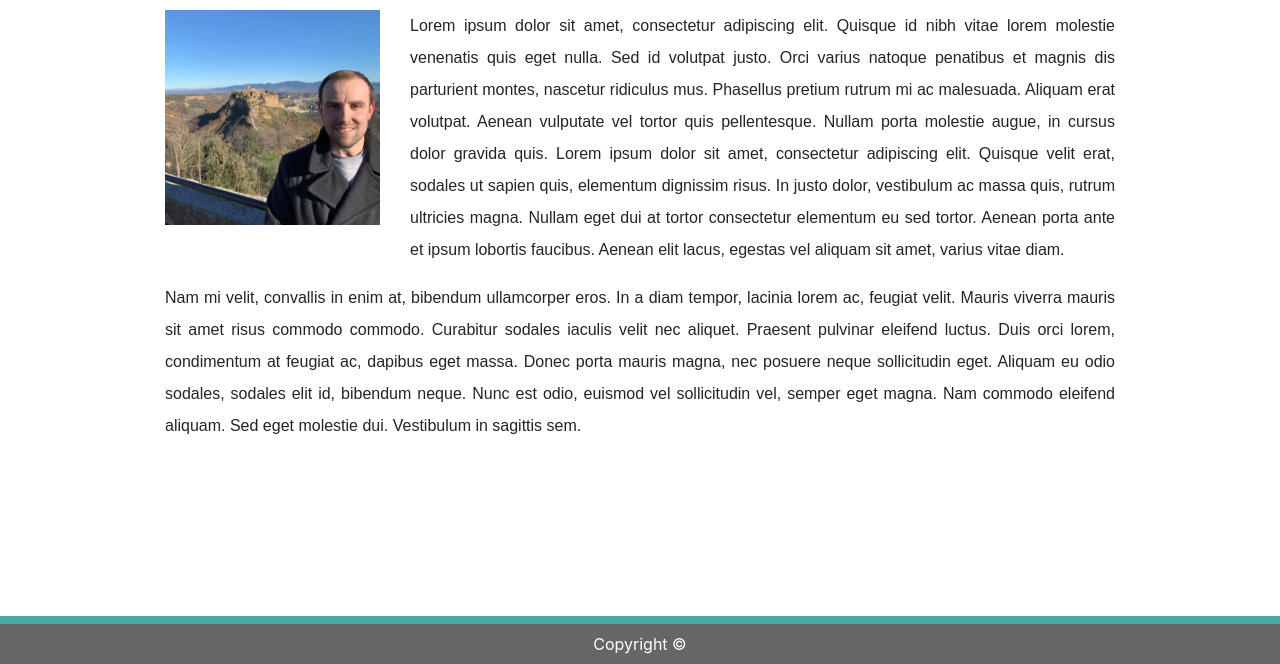
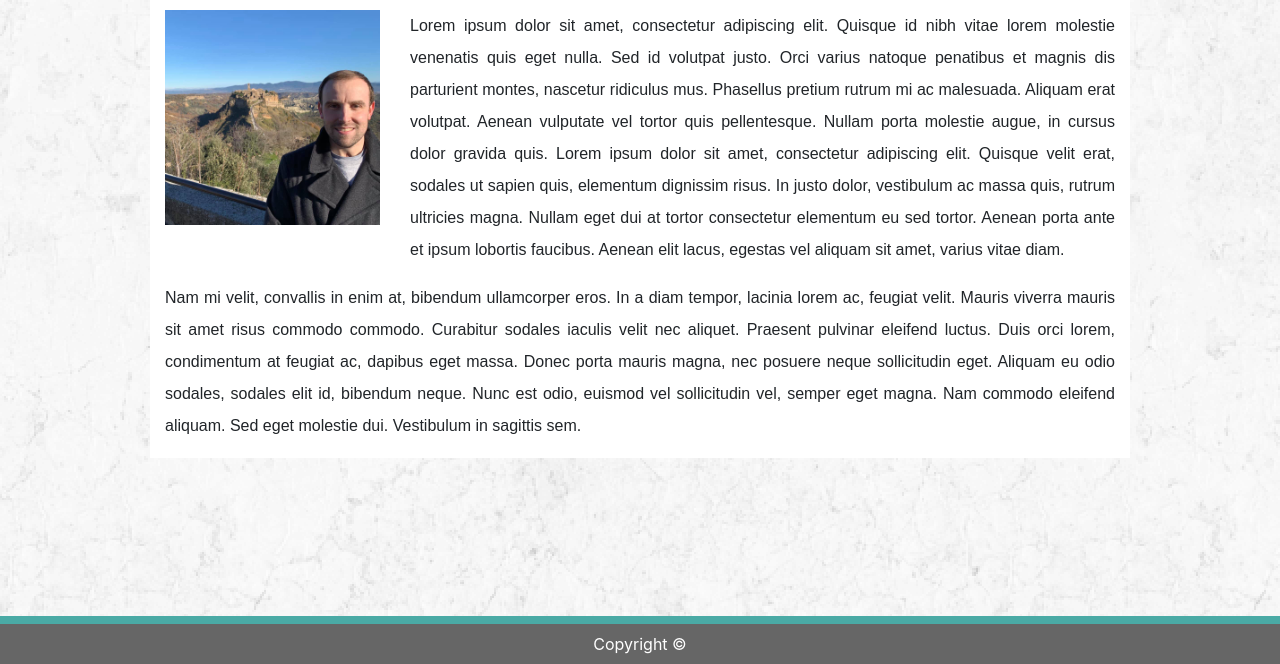
Before and after one commit to benleone90/Bootstrap-Portfolio, a plain HTML site: page index.html in a window 1280 px wide. Shown: the part 136-800 px from the top of the page. Drawn offline with nearby package versions, Linux system fonts and the light colour scheme; the site is published under a folder, as on GitHub Pages, so addresses that start at the root find nothing.

Commit message:
Fixed background body link

```diff
--- a/assests/css/style.css
+++ b/assests/css/style.css
@@ -1,5 +1,5 @@
 body {
-    background-image: url(/assests/images/rockywall_@2X.png);
+    background-image: url(../images/rockywall_@2X.png);
 }
 
 
```
